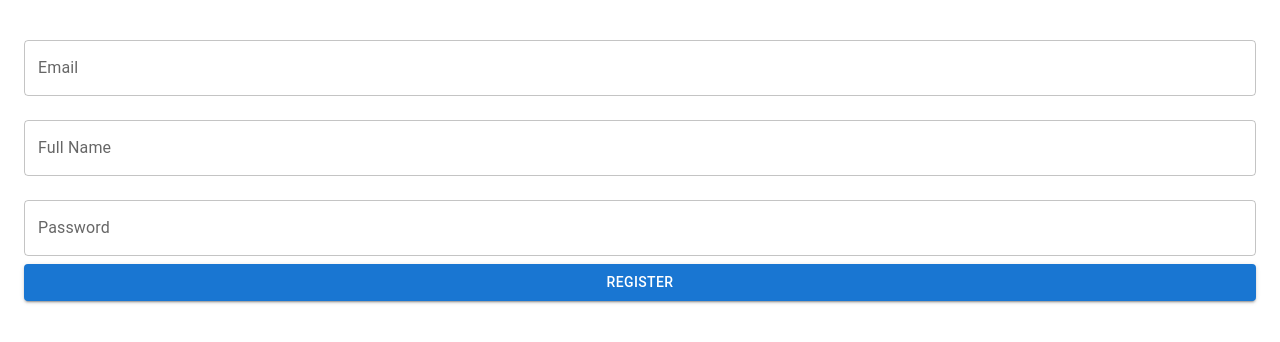
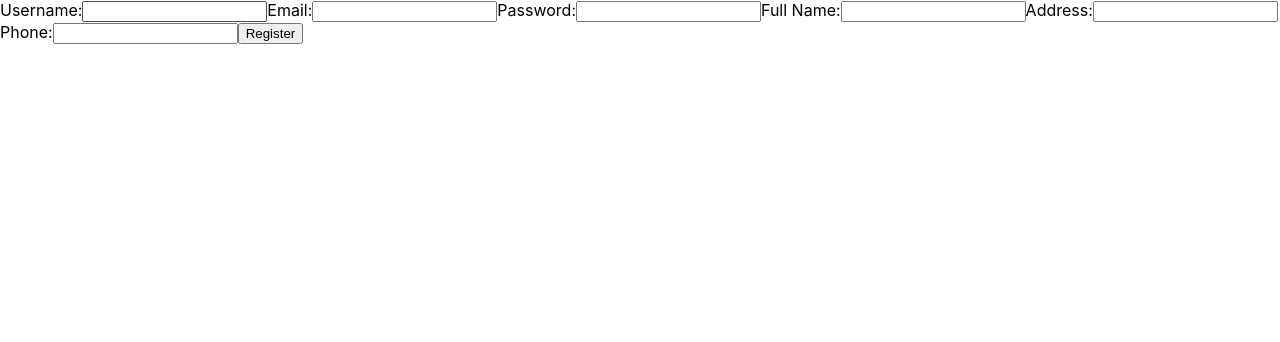
Before and after one commit to cristhianfg05/SereniSkinFrontReact, a React (Create React App) app: page /register in a window 1280 px wide. Shown: the top 342 px of the page. Built offline with nearby package versions, Linux system fonts and the light colour scheme.

Commit message:
login register structure

```diff
--- a/package.json
+++ b/package.json
@@ -9,6 +9,7 @@
     "@testing-library/jest-dom": "^5.17.0",
     "@testing-library/react": "^13.4.0",
     "@testing-library/user-event": "^13.5.0",
+    "axios": "^1.6.8",
     "react": "^18.3.1",
     "react-dom": "^18.3.1",
     "react-router-dom": "^6.23.1",
--- a/src/components/auth/Login.js
+++ b/src/components/auth/Login.js
@@ -1,14 +1,54 @@
-import React from 'react';
-import { Button, TextField, Box } from '@mui/material';
+import React, { useState, useEffect } from 'react';
+import { useNavigate, useLocation } from 'react-router-dom';
+import useUsers from '../useUsers'; // Asegúrate que la ruta de importación es correcta
 
 const Login = () => {
+    const [credentials, setCredentials] = useState({ identifier: '', password: '' });
+    const [error, setError] = useState('');
+    const { authenticateUser } = useUsers();
+    const navigate = useNavigate();
+    const location = useLocation();
+
+    // Recuperar mensajes de otros componentes, como Register
+    useEffect(() => {
+        if (location.state?.message) {
+            setError(location.state.message);
+            navigate(location.pathname, { replace: true }); // Limpiar el estado para evitar que el mensaje persista en futuras visitas
+        }
+    }, [location, navigate]);
+
+    const handleChange = (event) => {
+        setCredentials({
+            ...credentials,
+            [event.target.name]: event.target.value
+        });
+    };
+
+    const handleSubmit = async (event) => {
+        event.preventDefault();
+        try {
+            const data = await authenticateUser(credentials);
+            console.log(data);  // Aquí manejarías el login, como guardar el token y redirigir al usuario
+            navigate('/');  // Redirige a la página principal o dashboard después del login
+        } catch (error) {
+            setError('Login failed. Please check your credentials.');  // Manejar errores de autenticación
+        }
+    };
+
     return (
-        <Box p={3}>
-            <TextField label="Email" variant="outlined" fullWidth margin="normal" />
-            <TextField label="Password" type="password" variant="outlined" fullWidth margin="normal" />
-            <Button variant="contained" color="primary" fullWidth>Login</Button>
-        </Box>
+        <form onSubmit={handleSubmit}>
+            {error && <div style={{ color: 'red' }}>{error}</div>}
+            <label>
+                Email or Username:
+                <input type="text" name="identifier" value={credentials.identifier} onChange={handleChange} />
+            </label>
+            <label>
+                Password:
+                <input type="password" name="password" value={credentials.password} onChange={handleChange} />
+            </label>
+            <button type="submit">Login</button>
+        </form>
     );
-}
+};
 
 export default Login;
--- a/src/components/auth/Register.js
+++ b/src/components/auth/Register.js
@@ -1,15 +1,66 @@
-import React from 'react';
-import { Button, TextField, Box } from '@mui/material';
+import React, { useState } from 'react';
+import { useNavigate } from 'react-router-dom';
+import useUsers from '../useUsers'; // Asegúrate que la ruta de importación es correcta
 
 const Register = () => {
+    const [formData, setFormData] = useState({
+        username: '',
+        email: '',
+        password_hash: '', // Asumiendo que quieres recibir el password y hashearlo en el backend
+        full_name: '',
+        address: '',
+        phone: ''
+    });
+    const { registerUser } = useUsers();
+    const navigate = useNavigate();
+
+    const handleChange = (event) => {
+        setFormData({
+            ...formData,
+            [event.target.name]: event.target.value
+        });
+    };
+
+    const handleSubmit = async (event) => {
+        event.preventDefault();
+        try {
+            await registerUser(formData);
+            // Si el registro es exitoso, redirigir al login con un mensaje
+            navigate('/login', { state: { message: 'Registro correcto. Por favor, inicie sesión.' } });
+        } catch (error) {
+            console.error('Error al registrar:', error);
+        }
+    };
+
     return (
-        <Box p={3}>
-            <TextField label="Email" variant="outlined" fullWidth margin="normal" />
-            <TextField label="Full Name" variant="outlined" fullWidth margin="normal" />
-            <TextField label="Password" type="password" variant="outlined" fullWidth margin="normal" />
-            <Button variant="contained" color="primary" fullWidth>Register</Button>
-        </Box>
+        <form onSubmit={handleSubmit}>
+            <label>
+                Username:
+                <input type="text" name="username" value={formData.username} onChange={handleChange} />
+            </label>
+            <label>
+                Email:
+                <input type="email" name="email" value={formData.email} onChange={handleChange} />
+            </label>
+            <label>
+                Password:
+                <input type="password" name="password_hash" value={formData.password_hash} onChange={handleChange} />
+            </label>
+            <label>
+                Full Name:
+                <input type="text" name="full_name" value={formData.full_name} onChange={handleChange} />
+            </label>
+            <label>
+                Address:
+                <input type="text" name="address" value={formData.address} onChange={handleChange} />
+            </label>
+            <label>
+                Phone:
+                <input type="text" name="phone" value={formData.phone} onChange={handleChange} />
+            </label>
+            <button type="submit">Register</button>
+        </form>
     );
-}
+};
 
 export default Register;
--- /dev/null
+++ b/src/components/useUsers.js
@@ -0,0 +1,73 @@
+import { useState } from 'react';
+
+const useUsers = () => {
+    const [users, setUsers] = useState([]);
+
+    const fetchUsers = async () => {
+        const response = await fetch('http://localhost:4000/users');
+        const data = await response.json();
+        setUsers(data);
+    };
+
+    const registerUser = async (userData) => {
+        try {
+            const response = await fetch('http://localhost:4000/users', {
+                method: 'POST',
+                headers: { 'Content-Type': 'application/json' },
+                body: JSON.stringify(userData)
+            });
+            const newUser = await response.json();
+            setUsers(prevUsers => [...prevUsers, newUser]);
+        } catch (error) {
+            console.error('Failed to register user:', error);
+        }
+    };
+
+    const authenticateUser = async (credentials) => {
+        try {
+            const response = await fetch('http://localhost:4000/login', {
+                method: 'POST',
+                headers: { 'Content-Type': 'application/json' },
+                body: JSON.stringify(credentials)
+            });
+            const data = await response.json();
+            if (response.ok) {
+                return data;  // Retorna la data que podría incluir el usuario y el token JWT
+            } else {
+                throw new Error(data.message || 'Authentication failed');
+            }
+        } catch (error) {
+            console.error('Error during authentication:', error);
+            throw error;
+        }
+    };
+    const updateUser = async (id, userData) => {
+        try {
+            const response = await fetch(`http://localhost:4000/users/${id}`, {
+                method: 'PUT',
+                headers: { 'Content-Type': 'application/json' },
+                body: JSON.stringify(userData)
+            });
+            const updatedUser = await response.json();
+            setUsers(prevUsers => prevUsers.map(user => user.id === id ? updatedUser : user));
+        } catch (error) {
+            console.error('Failed to update user:', error);
+        }
+    };
+
+
+    const deleteUser = async (id) => {
+        try {
+            await fetch(`http://localhost:4000/users/${id}`, {
+                method: 'DELETE'
+            });
+            setUsers(prevUsers => prevUsers.filter(user => user.id !== id));
+        } catch (error) {
+            console.error('Failed to delete user:', error);
+        }
+    };
+
+    return { users, fetchUsers, registerUser, updateUser, deleteUser };
+};
+
+export default useUsers;
```
Also changed, not shown: 1 other file (tests, documents, lock files or other folders).
